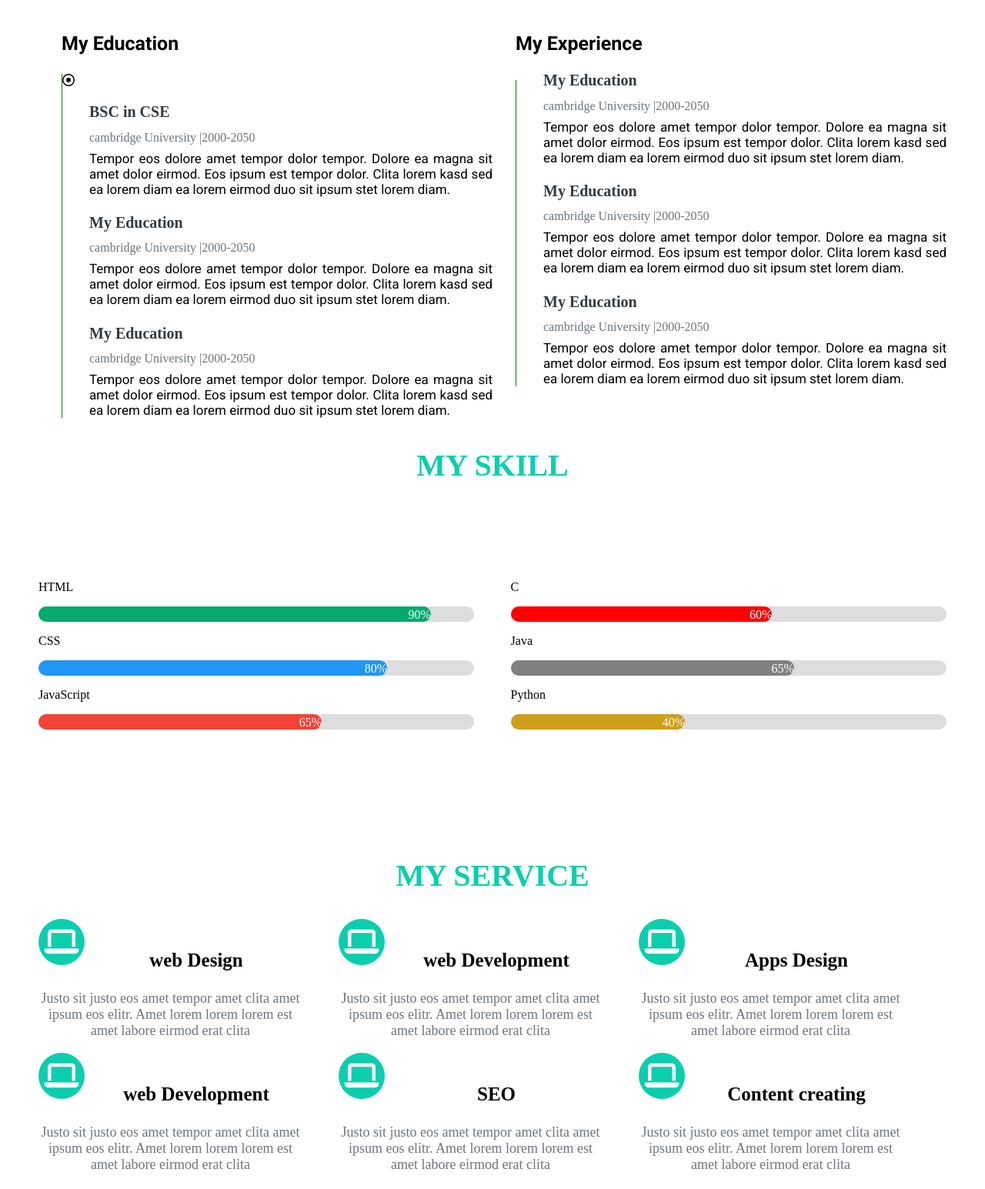
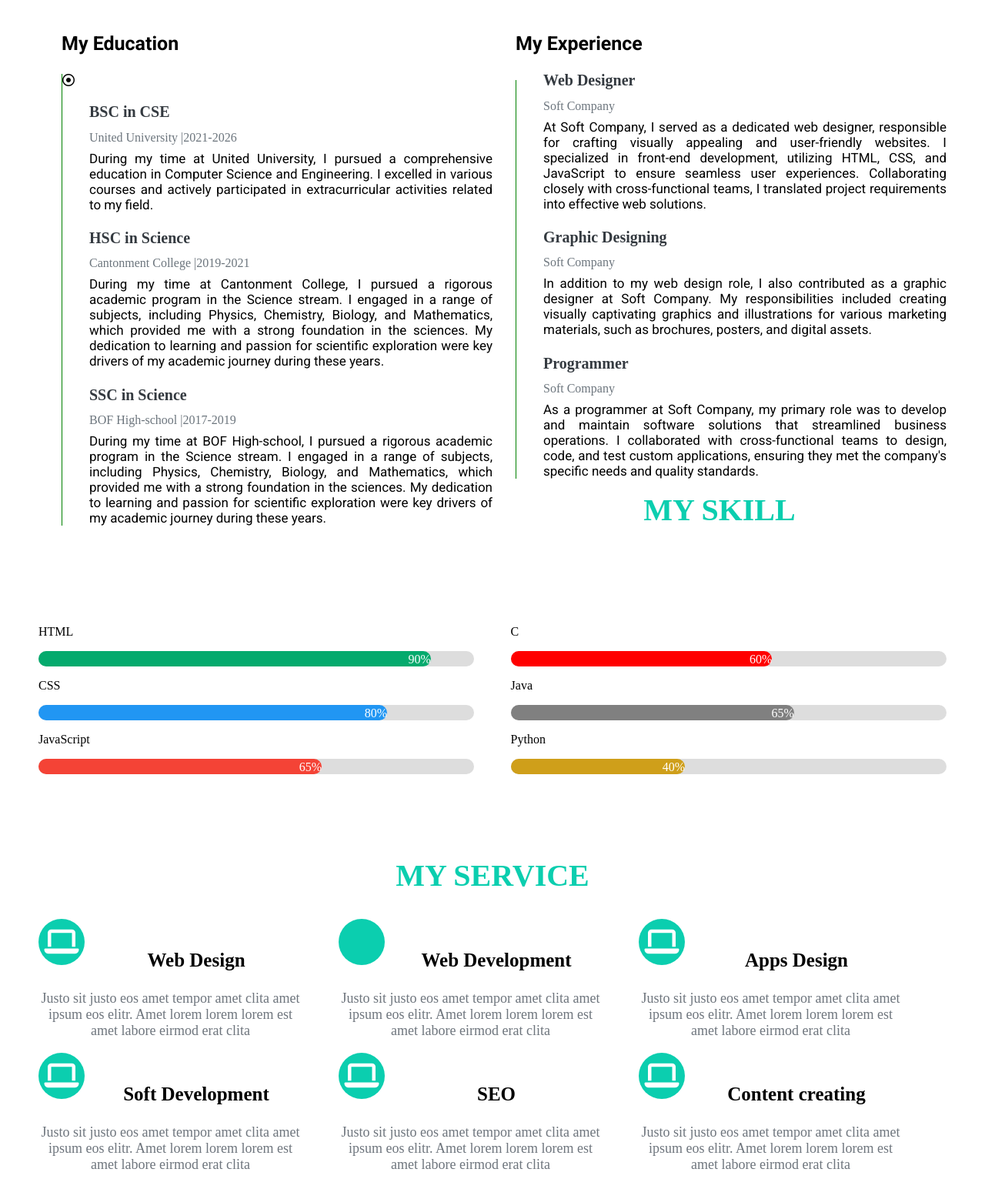
Before and after one commit to mdmamun05/Personal-Portfolio, a plain HTML site: page Personal_portfolio/Index.html in a window 1280 px wide. Shown: the part 1200-2745 px from the top of the page at 77% size. Drawn offline with Linux system fonts and the light colour scheme.

Commit message:
Update Index.html

```diff
--- a/Personal_portfolio/Index.html
+++ b/Personal_portfolio/Index.html
@@ -23,11 +23,9 @@
 						<li id="firstBtn"><a href="#">Home</a></li>
 						 <li><a href="#">About</a></li>
 						  <li><a href="#">Quality</a></li>
-							<li><a href="#">Skill</a></li>
+							<li><a href="#">Menu</a></li>
 							 <li><a href="#">Service</a></li>
-							<li><a href="#">Portfolio</a></li>
 						   <li><a href="#">Review</a></li>
-						  <li><a href="#">Blog</a></li>
 						 <li><a href="#">Contact</a></li>
 							</div>
 						<button class="navBtn"><a href="#">Hire Me</a></button>
@@ -92,18 +90,18 @@
 							<i class="far fa-dot-circle text-primary position-absolute" style="top: 2px; left: -32px;"></i>
 						  <div class="EQuality">
 							  <h5>BSC in CSE</h5>
-							<span>cambridge University |2000-2050</span>
-						    <p>Tempor eos dolore amet tempor dolor tempor. Dolore ea magna sit amet dolor eirmod. Eos ipsum est tempor dolor. Clita lorem kasd sed ea lorem diam ea lorem eirmod duo sit ipsum stet lorem diam.</p>
+							<span>United University |2021-2026</span>
+						    <p>During my time at United University, I pursued a comprehensive education in Computer Science and Engineering. I excelled in various courses and actively participated in extracurricular activities related to my field.</p>
 						  </div>
 						  <div class="EQuality">
-							<h5>My Education</h5>
-							<span>cambridge University |2000-2050</span>
-						    <p>Tempor eos dolore amet tempor dolor tempor. Dolore ea magna sit amet dolor eirmod. Eos ipsum est tempor dolor. Clita lorem kasd sed ea lorem diam ea lorem eirmod duo sit ipsum stet lorem diam.</p>
+							<h5>HSC in Science</h5>
+							<span>Cantonment College |2019-2021</span>
+						    <p>During my time at Cantonment College, I pursued a rigorous academic program in the Science stream. I engaged in a range of subjects, including Physics, Chemistry, Biology, and Mathematics, which provided me with a strong foundation in the sciences. My dedication to learning and passion for scientific exploration were key drivers of my academic journey during these years.</p>
 						  </div>
 						  <div class="EQuality">
-							<h5>My Education</h5>
-							<span>cambridge University |2000-2050</span>
-						    <p>Tempor eos dolore amet tempor dolor tempor. Dolore ea magna sit amet dolor eirmod. Eos ipsum est tempor dolor. Clita lorem kasd sed ea lorem diam ea lorem eirmod duo sit ipsum stet lorem diam.</p>
+							<h5>SSC in Science</h5>
+							<span>BOF High-school |2017-2019</span>
+						    <p>During my time at BOF High-school, I pursued a rigorous academic program in the Science stream. I engaged in a range of subjects, including Physics, Chemistry, Biology, and Mathematics, which provided me with a strong foundation in the sciences. My dedication to learning and passion for scientific exploration were key drivers of my academic journey during these years.</p>
 						  </div>
 						 </div>
 						</div>
@@ -111,19 +109,19 @@
 								<h3>My Experience</h3>
 						 <div class="qBorder">
 							<div class="WQuality">
-							<h5>My Education</h5>
-							<span>cambridge University |2000-2050</span>
-						    <p>Tempor eos dolore amet tempor dolor tempor. Dolore ea magna sit amet dolor eirmod. Eos ipsum est tempor dolor. Clita lorem kasd sed ea lorem diam ea lorem eirmod duo sit ipsum stet lorem diam.</p>
+							<h5>Web Designer</h5>
+							<span>Soft Company</span>
+						    <p>At Soft Company, I served as a dedicated web designer, responsible for crafting visually appealing and user-friendly websites. I specialized in front-end development, utilizing HTML, CSS, and JavaScript to ensure seamless user experiences. Collaborating closely with cross-functional teams, I translated project requirements into effective web solutions.</p>
 						  </div>
 						  <div class="WQuality">
-							<h5>My Education</h5>
-							<span>cambridge University |2000-2050</span>
-						    <p>Tempor eos dolore amet tempor dolor tempor. Dolore ea magna sit amet dolor eirmod. Eos ipsum est tempor dolor. Clita lorem kasd sed ea lorem diam ea lorem eirmod duo sit ipsum stet lorem diam.</p>
+							<h5>Graphic Designing</h5>
+							<span>Soft Company</span>
+						    <p>In addition to my web design role, I also contributed as a graphic designer at Soft Company. My responsibilities included creating visually captivating graphics and illustrations for various marketing materials, such as brochures, posters, and digital assets.</p>
 						  </div>
 						  <div class="WQuality">
-							<h5>My Education</h5>
-							<span>cambridge University |2000-2050</span>
-						    <p>Tempor eos dolore amet tempor dolor tempor. Dolore ea magna sit amet dolor eirmod. Eos ipsum est tempor dolor. Clita lorem kasd sed ea lorem diam ea lorem eirmod duo sit ipsum stet lorem diam.</p>
+							<h5>Programmer</h5>
+							<span>Soft Company</span>
+						    <p>As a programmer at Soft Company, my primary role was to develop and maintain software solutions that streamlined business operations. I collaborated with cross-functional teams to design, code, and test custom applications, ensuring they met the company's specific needs and quality standards.</p>
 						  </div>
 						 </div>
 						</div>
@@ -183,12 +181,12 @@
 						<div class="sfirst">
 							<i class="fa fa-laptop service-icon"></i>
 
-							<h3>web Design</h3>
+							<h3>Web Design</h3>
 							<p>Justo sit justo eos amet tempor amet clita amet ipsum eos elitr. Amet lorem lorem lorem est amet labore eirmod erat clita</p>
 						</div>
 						<div class="sfirst">
-							<i class="fa fa-laptop service-icon"></i>
-							<h3>web Development</h3>
+							<i class="fa-solid fa-laptop-icon service-icon"></i>
+							<h3>Web Development</h3>
 							<p>Justo sit justo eos amet tempor amet clita amet ipsum eos elitr. Amet lorem lorem lorem est amet labore eirmod erat clita</p>
 						</div>
 						<div class="sfirst">
@@ -198,7 +196,7 @@
 						</div>
 						<div class="sfirst">
 							<i class="fa fa-laptop service-icon"></i>
-							<h3>web Development</h3>
+							<h3>Soft Development</h3>
 							<p>Justo sit justo eos amet tempor amet clita amet ipsum eos elitr. Amet lorem lorem lorem est amet labore eirmod erat clita</p>
 						</div>
 						<div class="sfirst">
```
